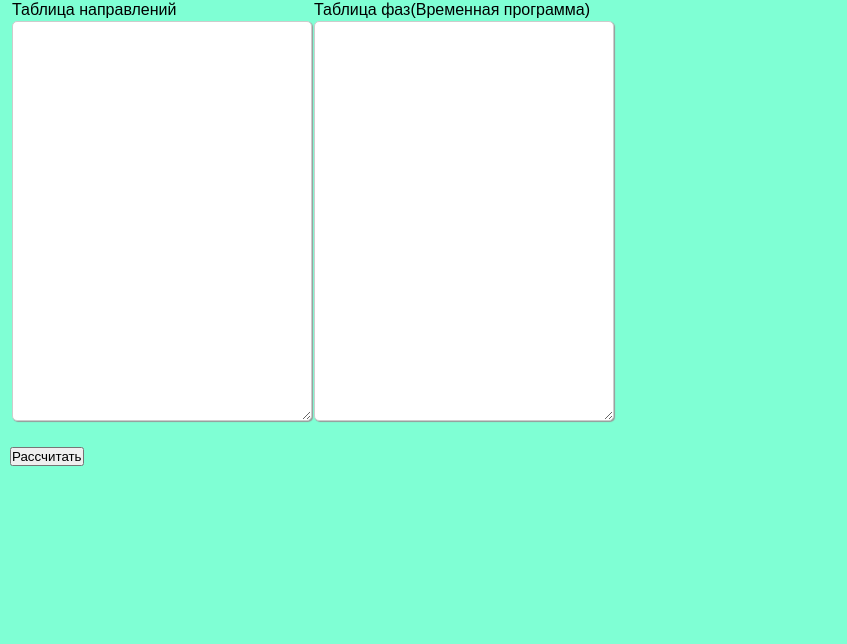
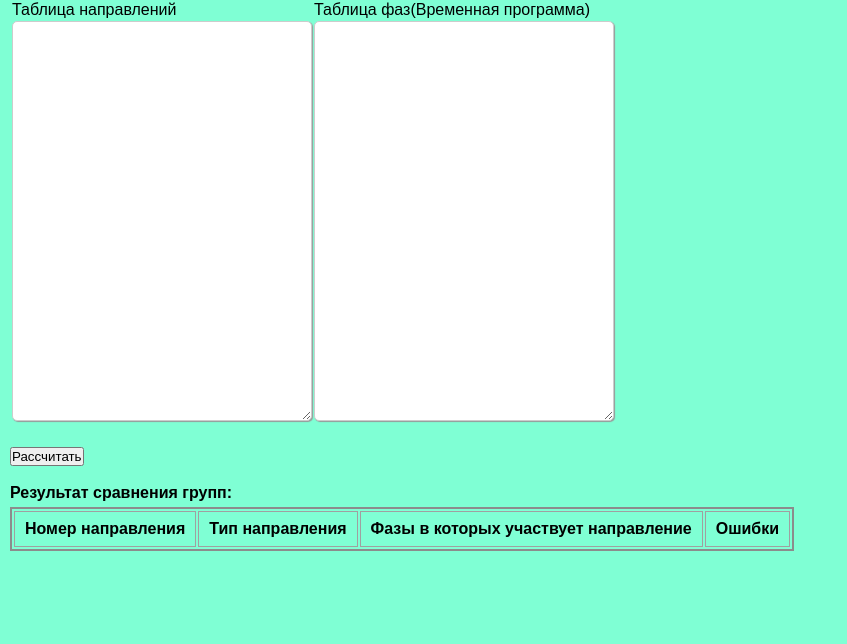
Before and after one commit to unnmd88/dj_toolkit, a Django app: page /compare_groups/ in a window 1280 px wide. Shown: the part 176-820 px from the top of the page, without its empty margins (0-847 px from the left). Run offline with Django 4.2, Linux system fonts and the light colour scheme; lists and menus that the app fills with data are empty; parts of the project's set-up code (start-up, migrations or seed data) failed here and were passed over.

Commit message:
Реализована логика отображения responce функции "Сравнение групп" на клиенте

```diff
--- a/toolkit/static/toolkit/css/style2.css
+++ b/toolkit/static/toolkit/css/style2.css
@@ -120,6 +120,29 @@ order: 0;
 }
 
 #table_compare_groups {
-  border: 3;
+  border-radius: 3;
   padding: auto;
 }
+
+#table_result {
+  border: 2px solid rgb(140 140 140);
+}
+
+#table_result caption {
+  caption-side: top;
+  text-align: left;
+  padding-bottom: 5px;
+  font-weight: bold;
+}
+
+.errors_content {
+  text-align: left;
+  background-color: #d6ecd4;
+
+}
+
+#table_result th, #table_result td{
+  border: 1px solid rgb(160 160 160);
+  padding: 8px 10px;
+  text-align: center;
+}
--- a/toolkit/static/toolkit/js/controller_management_v2.js
+++ b/toolkit/static/toolkit/js/controller_management_v2.js
@@ -46,9 +46,9 @@ const SELECT_PROTOCOL = {'Swarco': 0, 'Поток (S)': 1, 'Поток (P)': 2,
 const TYPE_COMMAND = [''];
 const SEARCH_OPTIONS = ['По номеру СО', 'Названию СО'];
 //home
-const TOKEN = '7174fa6f9d0f954a92d2a5852a7fc3bcaace7578';
+// const TOKEN = '7174fa6f9d0f954a92d2a5852a7fc3bcaace7578';
 //work
-// const TOKEN = 'a090474ab50a6ec440eef021295d5f0e750afa00';
+const TOKEN = 'a090474ab50a6ec440eef021295d5f0e750afa00';
 // const TOKEN = 'fb682e5942fa8ce5c26ab8cd3e8eaba41c4cd961'; shared_desktop
 const GET_DATA = 'get_data';
 const SET_DATA = 'set_data';
--- a/toolkit/templates/toolkit/compare_groups.html
+++ b/toolkit/templates/toolkit/compare_groups.html
@@ -4,8 +4,8 @@
 {% block content %}
 <h1>{{ title }}</h1>
 <br><br>
-<div id="main_data">
-    <Table id="table_compare_groups">
+<div id="main_div">
+    <table id="table_compare_groups">
         <tr>
             <td>
             <label for="">Таблица направлений</label>
@@ -24,11 +24,22 @@
         <tr>
 
         </tr>
-    </Table>
+    </table>
     {% csrf_token %}
 
     <br>
     <button id="calculate"> Рассчитать </button>
+    <br> <br>
+    <table id="table_result">
+        <caption>Результат сравнения групп:</caption>
+        <tr>
+            <th scope="col"> Номер направления </th>
+            <th scope="col"> Тип направления </th>
+            <th scope="col"> Фазы в которых участвует направление </th>
+            <th scope="col"> Ошибки </th>
+        </tr>
+
+    </table>
 </div>
 
 
--- a/toolkit/views.py
+++ b/toolkit/views.py
@@ -287,20 +287,26 @@ class CompareGroupsAPI(APIView):
         data_body = request.data
         logger.debug(data_body)
 
-        # table_groups = services.GroupTable(data_body.get('content_table_groups'), create_properties=True)
-        # table_stages = services.StagesTable(data_body.get('content_table_stages'), create_properties=True)
-
         compare_group_in_stages = services.Compares()
-        responce = compare_group_in_stages.compare_groups_in_stages(
+        # responce = compare_group_in_stages.compare_groups_in_stages(
+        #     data_body.get('content_table_groups'), data_body.get('content_table_stages')
+        # )
+        table_groups, has_errors = compare_group_in_stages.compare_groups_in_stages(
             data_body.get('content_table_groups'), data_body.get('content_table_stages')
         )
-        logger.debug(responce)
-        logger.debug(responce.group_table)
-        services.ResponceMaker.save_json_to_file(responce.group_table, 'table_groups_new.json')
+        responce = {
+            'compare_groups': {
+                'groups_info': table_groups.group_table,
+                'has_errors': has_errors
+            }
+        }
+
+        # logger.debug(responce.group_table)
+        # services.ResponceMaker.save_json_to_file(responce.group_table, 'table_groups_new.json')
 
 
         logger.debug(f'Время выполнения запроса: {time.time() - start_time}')
-        return Response(responce.group_table)
+        return Response(responce)
 
 
 """ CONFLICTS(UNSORTING...)  """
```
Also changed, not shown: toolkit/services.py (+6 -5 lines), toolkit/static/toolkit/js/compare_groups.js (+55 -2 lines).
